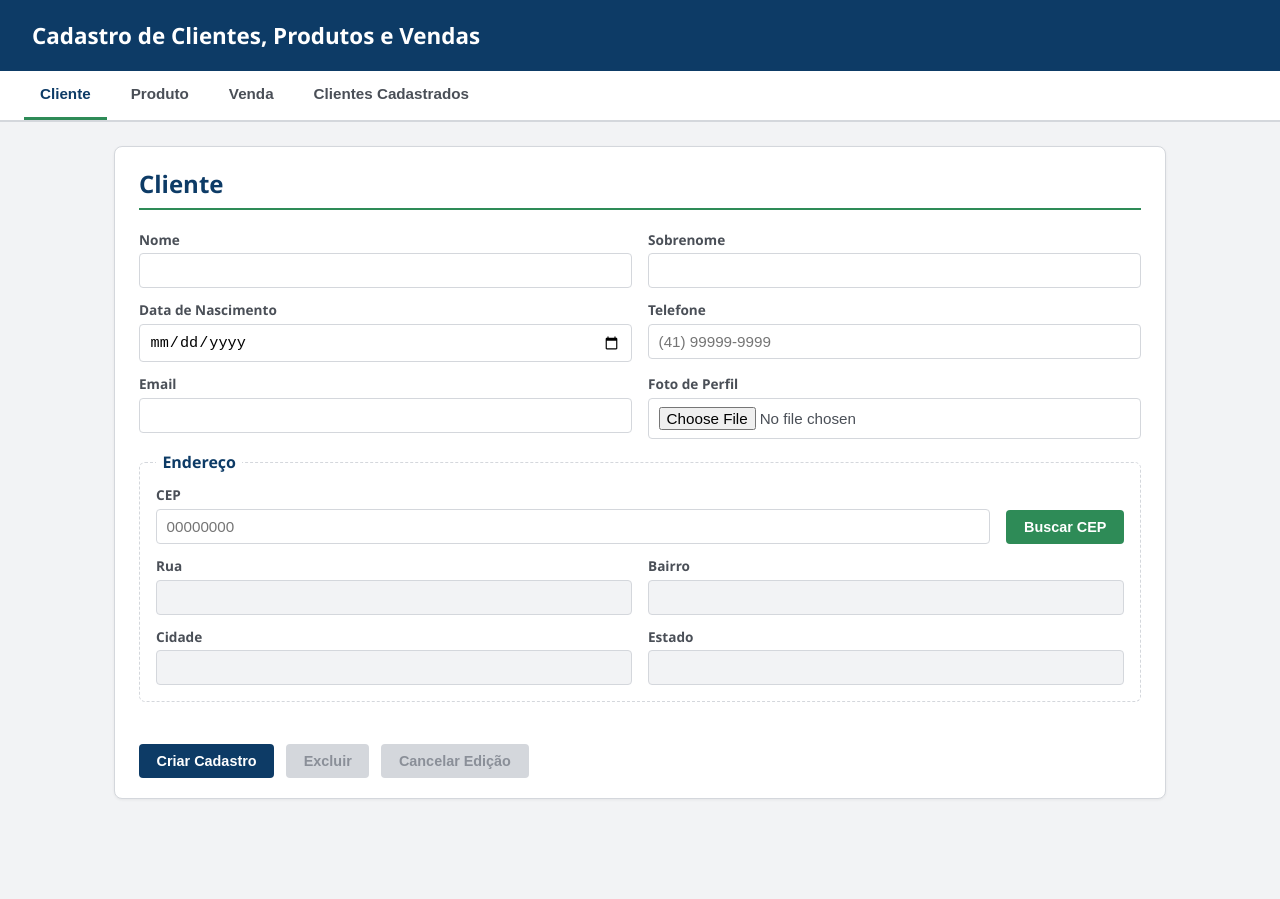
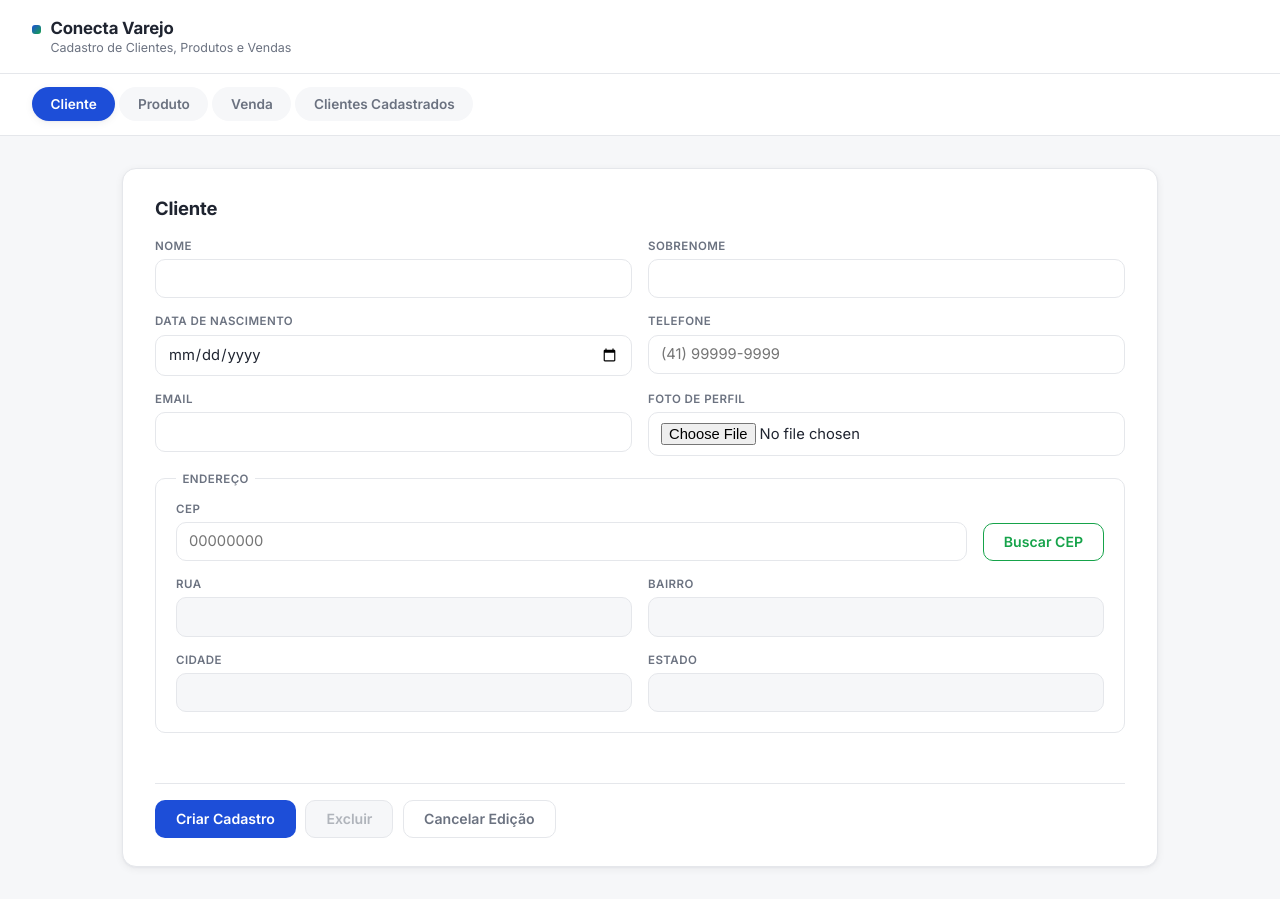
Before and after one commit to GabiArceno/CaseVT_D1_e_D2, a website: page desafio1/public/index.html in a window 1280 px wide. Before the commit the page ends 823 px from the top, so only its background shows below. Drawn offline with Linux system fonts and the light colour scheme; no server answers.

Commit message:
Redesign visual do Desafio 1 e nome fictício "Conecta Varejo"
Novo CSS com cara de painel de varejo: tabs em pill/segmented control, cards com
mais respiro e sombra suave, labels em uppercase, badges para métricas da tabela.
Header agora exibe a marca fictícia "Conecta Varejo" com a descrição como subtítulo.

```diff
--- a/desafio1/public/css/style.css
+++ b/desafio1/public/css/style.css
@@ -1,61 +1,94 @@
+@import url('https://fonts.googleapis.com/css2?family=Inter:wght@400;500;600;700&display=swap');
+
 :root {
-  --azul: #0d3b66;
-  --azul-claro: #1d6fb8;
-  --verde: #2e8b57;
-  --verde-claro: #3fb878;
-  --cinza-fundo: #f2f3f5;
-  --cinza-borda: #d4d7dc;
-  --cinza-texto: #4a4f57;
-  --vermelho: #c0392b;
+  --azul: #1d4ed8;
+  --azul-claro: #3b6ff0;
+  --azul-fundo: #eef2ff;
+  --verde: #16a34a;
+  --verde-claro: #22c55e;
+  --verde-fundo: #ecfdf3;
+  --cinza-fundo: #f6f7f9;
+  --superficie: #ffffff;
+  --cinza-borda: #e5e7eb;
+  --cinza-texto: #1f2430;
+  --cinza-texto-suave: #6b7280;
+  --vermelho: #dc2626;
+  --vermelho-fundo: #fef2f2;
   --branco: #ffffff;
+  --raio: 14px;
+  --raio-pequeno: 10px;
+  --sombra: 0 1px 2px rgba(16, 24, 40, 0.04), 0 2px 8px rgba(16, 24, 40, 0.06);
 }
 
 * { box-sizing: border-box; }
 
 body {
   margin: 0;
-  font-family: 'Segoe UI', Roboto, Arial, sans-serif;
+  font-family: 'Inter', system-ui, -apple-system, 'Segoe UI', Roboto, Arial, sans-serif;
   background: var(--cinza-fundo);
   color: var(--cinza-texto);
 }
 
 .app-header {
-  background: var(--azul);
-  color: var(--branco);
-  padding: 1.25rem 2rem;
+  background: var(--superficie);
+  border-bottom: 1px solid var(--cinza-borda);
+  padding: 1.1rem 2rem;
 }
 
 .app-header h1 {
   margin: 0;
-  font-size: 1.4rem;
+  font-size: 1.05rem;
+  font-weight: 700;
+  color: var(--cinza-texto);
+  letter-spacing: -0.01em;
+}
+
+.app-header-subtitulo {
+  display: block;
+  margin: 0.15rem 0 0 1.15rem;
+  font-size: 0.78rem;
+  font-weight: 400;
+  color: var(--cinza-texto-suave);
+  letter-spacing: normal;
+}
+
+.app-header h1::before {
+  content: '';
+  display: inline-block;
+  width: 0.55rem;
+  height: 0.55rem;
+  margin-right: 0.6rem;
+  border-radius: 3px;
+  background: linear-gradient(135deg, var(--azul) 0%, var(--verde) 100%);
 }
 
 .tabs {
   display: flex;
-  gap: 0.5rem;
-  background: var(--branco);
-  border-bottom: 2px solid var(--cinza-borda);
-  padding: 0 1.5rem;
+  gap: 0.25rem;
+  background: var(--superficie);
+  border-bottom: 1px solid var(--cinza-borda);
+  padding: 0.85rem 2rem;
 }
 
 .tab-btn {
-  background: transparent;
-  color: var(--cinza-texto);
-  border: none;
-  border-bottom: 3px solid transparent;
-  border-radius: 0;
-  padding: 0.9rem 1rem;
-  font-size: 0.95rem;
+  background: var(--cinza-fundo);
+  color: var(--cinza-texto-suave);
+  border: 1px solid transparent;
+  border-radius: 999px;
+  padding: 0.5rem 1.1rem;
+  font-size: 0.85rem;
+  font-weight: 600;
 }
 
 .tab-btn:hover:not(.active) {
-  background: var(--cinza-fundo);
+  background: var(--azul-fundo);
   color: var(--azul);
 }
 
 .tab-btn.active {
-  color: var(--azul);
-  border-bottom-color: var(--verde);
+  background: var(--azul);
+  color: var(--branco);
+  box-shadow: var(--sombra);
 }
 
 .view {
@@ -69,31 +102,32 @@ body {
 .container {
   max-width: 1100px;
   margin: 0 auto;
-  padding: 1.5rem;
+  padding: 2rem;
   display: grid;
   gap: 1.5rem;
 }
 
 .card {
-  background: var(--branco);
+  background: var(--superficie);
   border: 1px solid var(--cinza-borda);
-  border-radius: 8px;
-  padding: 1.25rem 1.5rem;
-  box-shadow: 0 1px 3px rgba(0, 0, 0, 0.06);
+  border-radius: var(--raio);
+  padding: 1.75rem 2rem;
+  box-shadow: var(--sombra);
 }
 
 .card h2 {
-  margin-top: 0;
-  color: var(--azul);
-  border-bottom: 2px solid var(--verde);
-  padding-bottom: 0.5rem;
+  margin: 0 0 1.25rem;
+  font-size: 1.15rem;
+  font-weight: 700;
+  color: var(--cinza-texto);
+  letter-spacing: -0.01em;
 }
 
 .form-row {
   display: flex;
   flex-wrap: wrap;
   gap: 1rem;
-  margin-bottom: 0.75rem;
+  margin-bottom: 1rem;
 }
 
 .form-row label {
@@ -101,51 +135,64 @@ body {
   min-width: 180px;
   display: flex;
   flex-direction: column;
-  font-size: 0.85rem;
+  font-size: 0.72rem;
   font-weight: 600;
-  color: var(--cinza-texto);
-  gap: 0.3rem;
+  text-transform: uppercase;
+  letter-spacing: 0.04em;
+  color: var(--cinza-texto-suave);
+  gap: 0.4rem;
 }
 
 input, select {
-  padding: 0.5rem 0.6rem;
+  padding: 0.6rem 0.75rem;
   border: 1px solid var(--cinza-borda);
-  border-radius: 4px;
-  font-size: 0.95rem;
+  border-radius: var(--raio-pequeno);
+  font-size: 0.92rem;
   font-weight: 400;
+  font-family: inherit;
+  color: var(--cinza-texto);
+  background: var(--superficie);
+  transition: border-color 0.15s, box-shadow 0.15s;
 }
 
 input:focus, select:focus {
   outline: none;
-  border-color: var(--azul-claro);
+  border-color: var(--azul);
+  box-shadow: 0 0 0 3px var(--azul-fundo);
 }
 
 input[readonly] {
   background: var(--cinza-fundo);
+  color: var(--cinza-texto-suave);
 }
 
 .endereco-fieldset {
-  border: 1px dashed var(--cinza-borda);
-  border-radius: 6px;
-  margin: 0.75rem 0;
-  padding: 0.75rem 1rem 0.25rem;
+  border: 1px solid var(--cinza-borda);
+  border-radius: var(--raio-pequeno);
+  margin: 1rem 0;
+  padding: 1rem 1.25rem 0.25rem;
 }
 
 .endereco-fieldset legend {
-  color: var(--azul);
+  color: var(--cinza-texto-suave);
   font-weight: 600;
+  font-size: 0.72rem;
+  text-transform: uppercase;
+  letter-spacing: 0.04em;
   padding: 0 0.4rem;
 }
 
 button {
   background: var(--azul);
   color: var(--branco);
-  border: none;
-  border-radius: 4px;
-  padding: 0.55rem 1.1rem;
-  font-size: 0.9rem;
+  border: 1px solid transparent;
+  border-radius: var(--raio-pequeno);
+  padding: 0.6rem 1.25rem;
+  font-size: 0.88rem;
   font-weight: 600;
+  font-family: inherit;
   cursor: pointer;
+  transition: background 0.15s, border-color 0.15s, color 0.15s;
 }
 
 button:hover:not(:disabled) {
@@ -153,32 +200,50 @@ button:hover:not(:disabled) {
 }
 
 button:disabled {
-  background: var(--cinza-borda);
-  color: #8a8f98;
+  background: var(--cinza-fundo);
+  color: #b0b4bb;
+  border-color: var(--cinza-borda);
   cursor: not-allowed;
 }
 
 #btn-buscar-cep {
   align-self: flex-end;
-  background: var(--verde);
+  background: var(--superficie);
+  color: var(--verde);
+  border-color: var(--verde);
 }
 
 #btn-buscar-cep:hover {
-  background: var(--verde-claro);
+  background: var(--verde-fundo);
+}
+
+#btn-cancelar-cliente {
+  background: var(--superficie);
+  color: var(--cinza-texto-suave);
+  border-color: var(--cinza-borda);
+}
+
+#btn-cancelar-cliente:hover:not(:disabled) {
+  background: var(--cinza-fundo);
+  color: var(--cinza-texto);
 }
 
 .btn-perigo {
-  background: var(--vermelho);
+  background: var(--superficie);
+  color: var(--vermelho);
+  border-color: var(--vermelho);
 }
 
 .btn-perigo:hover:not(:disabled) {
-  background: #d9534f;
+  background: var(--vermelho-fundo);
 }
 
 .form-actions {
   display: flex;
-  gap: 0.75rem;
-  margin-top: 0.75rem;
+  gap: 0.6rem;
+  margin-top: 1rem;
+  padding-top: 1rem;
+  border-top: 1px solid var(--cinza-borda);
 }
 
 .form-erro {
@@ -190,6 +255,7 @@ button:disabled {
 
 .form-sucesso {
   color: var(--verde);
+  font-weight: 600;
   font-size: 0.85rem;
   min-height: 1.1rem;
   margin: 0.25rem 0;
@@ -206,15 +272,18 @@ input.invalido {
 .tabela-toolbar {
   display: flex;
   gap: 1rem;
-  margin-bottom: 1rem;
+  margin-bottom: 1.25rem;
 }
 
 .tabela-toolbar label {
   display: flex;
   flex-direction: column;
-  font-size: 0.85rem;
+  font-size: 0.72rem;
   font-weight: 600;
-  gap: 0.3rem;
+  text-transform: uppercase;
+  letter-spacing: 0.04em;
+  color: var(--cinza-texto-suave);
+  gap: 0.4rem;
 }
 
 table {
@@ -223,12 +292,19 @@ table {
 }
 
 thead {
-  background: var(--azul);
-  color: var(--branco);
+  background: var(--cinza-fundo);
+}
+
+th {
+  color: var(--cinza-texto-suave);
+  font-size: 0.72rem;
+  font-weight: 700;
+  text-transform: uppercase;
+  letter-spacing: 0.04em;
 }
 
 th, td {
-  padding: 0.6rem 0.75rem;
+  padding: 0.85rem 0.9rem;
   text-align: left;
   border-bottom: 1px solid var(--cinza-borda);
   font-size: 0.9rem;
@@ -240,7 +316,7 @@ th[data-sort] {
 }
 
 th[data-sort]:hover {
-  background: var(--azul-claro);
+  color: var(--azul);
 }
 
 tbody tr {
@@ -248,16 +324,16 @@ tbody tr {
 }
 
 tbody tr:hover {
-  background: #eaf3ec;
+  background: var(--cinza-fundo);
 }
 
 tbody tr.selecionada {
-  background: #d9ecdf;
+  background: var(--azul-fundo);
 }
 
 td.foto-cell img {
-  width: 32px;
-  height: 32px;
+  width: 34px;
+  height: 34px;
   border-radius: 50%;
   object-fit: cover;
   border: 1px solid var(--cinza-borda);
@@ -267,47 +343,64 @@ td.foto-cell img {
   display: flex;
   gap: 0.4rem;
   justify-content: center;
-  margin-top: 1rem;
+  margin-top: 1.25rem;
 }
 
 .paginacao button {
-  min-width: 2.2rem;
-  background: var(--cinza-fundo);
-  color: var(--cinza-texto);
+  min-width: 2.3rem;
+  border-radius: 999px;
+  background: var(--superficie);
+  color: var(--cinza-texto-suave);
   border: 1px solid var(--cinza-borda);
 }
 
 .paginacao button.ativo {
-  background: var(--verde);
+  background: var(--azul);
   color: var(--branco);
+  border-color: var(--azul);
 }
 
 .btn-compras {
-  background: var(--cinza-fundo);
+  background: var(--azul-fundo);
   color: var(--azul);
-  border: 1px solid var(--cinza-borda);
-  padding: 0.3rem 0.6rem;
-  font-size: 0.85rem;
+  border: 1px solid transparent;
+  border-radius: 999px;
+  padding: 0.35rem 0.8rem;
+  font-size: 0.78rem;
+  font-weight: 600;
 }
 
 .btn-compras:hover {
-  background: #eaf3ec;
+  background: var(--azul);
+  color: var(--branco);
 }
 
 .linha-detalhe td {
   background: var(--cinza-fundo);
-  padding: 0.75rem 1.5rem;
+  padding: 1rem 1.5rem;
 }
 
 .tabela-compras {
   width: 100%;
+  background: var(--superficie);
+  border: 1px solid var(--cinza-borda);
+  border-radius: var(--raio-pequeno);
+  overflow: hidden;
 }
 
 .tabela-compras thead {
-  background: var(--verde);
+  background: var(--verde-fundo);
+}
+
+.tabela-compras th {
+  color: var(--verde);
 }
 
 .tabela-compras th, .tabela-compras td {
-  padding: 0.4rem 0.6rem;
-  font-size: 0.85rem;
+  padding: 0.55rem 0.75rem;
+  font-size: 0.83rem;
 }
+
+.tabela-compras tr:last-child td {
+  border-bottom: none;
+}
--- a/desafio1/public/index.html
+++ b/desafio1/public/index.html
@@ -3,12 +3,12 @@
 <head>
   <meta charset="UTF-8">
   <meta name="viewport" content="width=device-width, initial-scale=1.0">
-  <title>Cadastro de Clientes, Produtos e Vendas</title>
+  <title>Conecta Varejo</title>
   <link rel="stylesheet" href="css/style.css">
 </head>
 <body>
   <header class="app-header">
-    <h1>Cadastro de Clientes, Produtos e Vendas</h1>
+    <h1>Conecta Varejo<span class="app-header-subtitulo">Cadastro de Clientes, Produtos e Vendas</span></h1>
   </header>
 
   <nav class="tabs">
```
